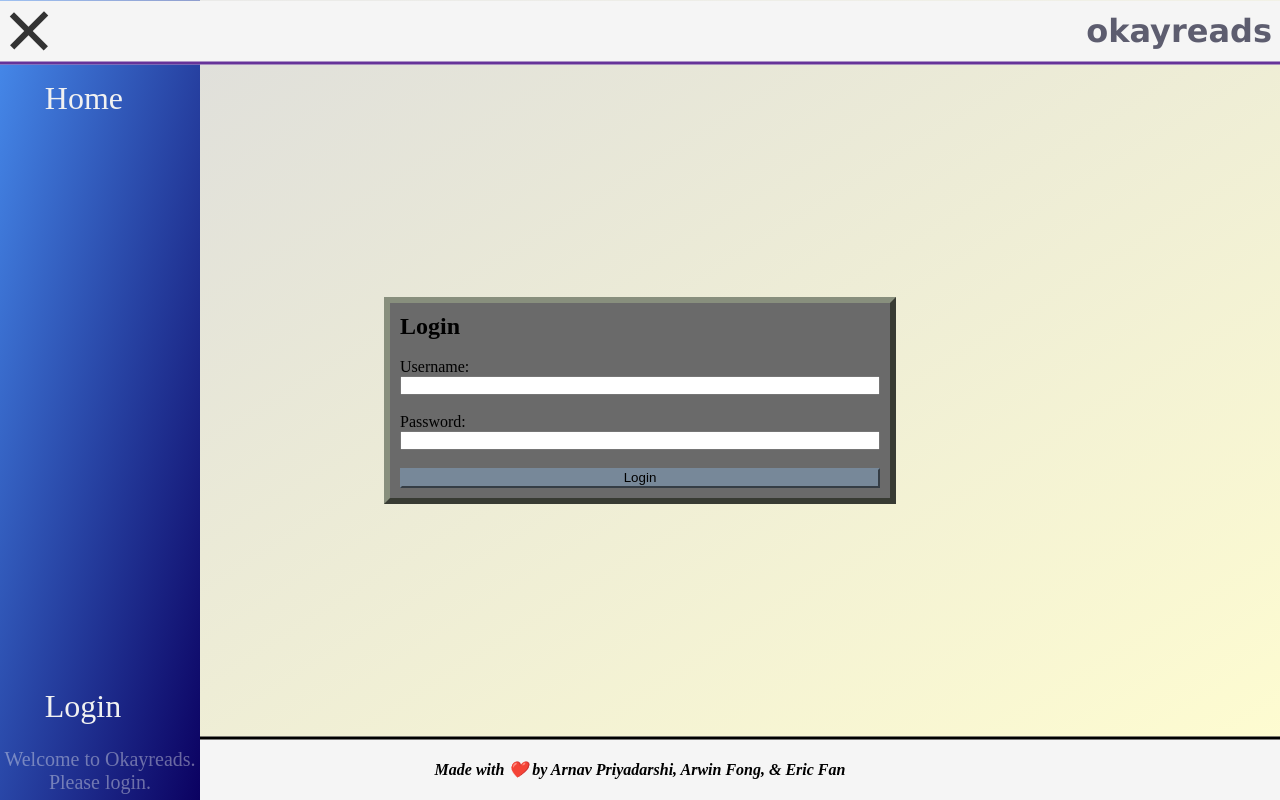
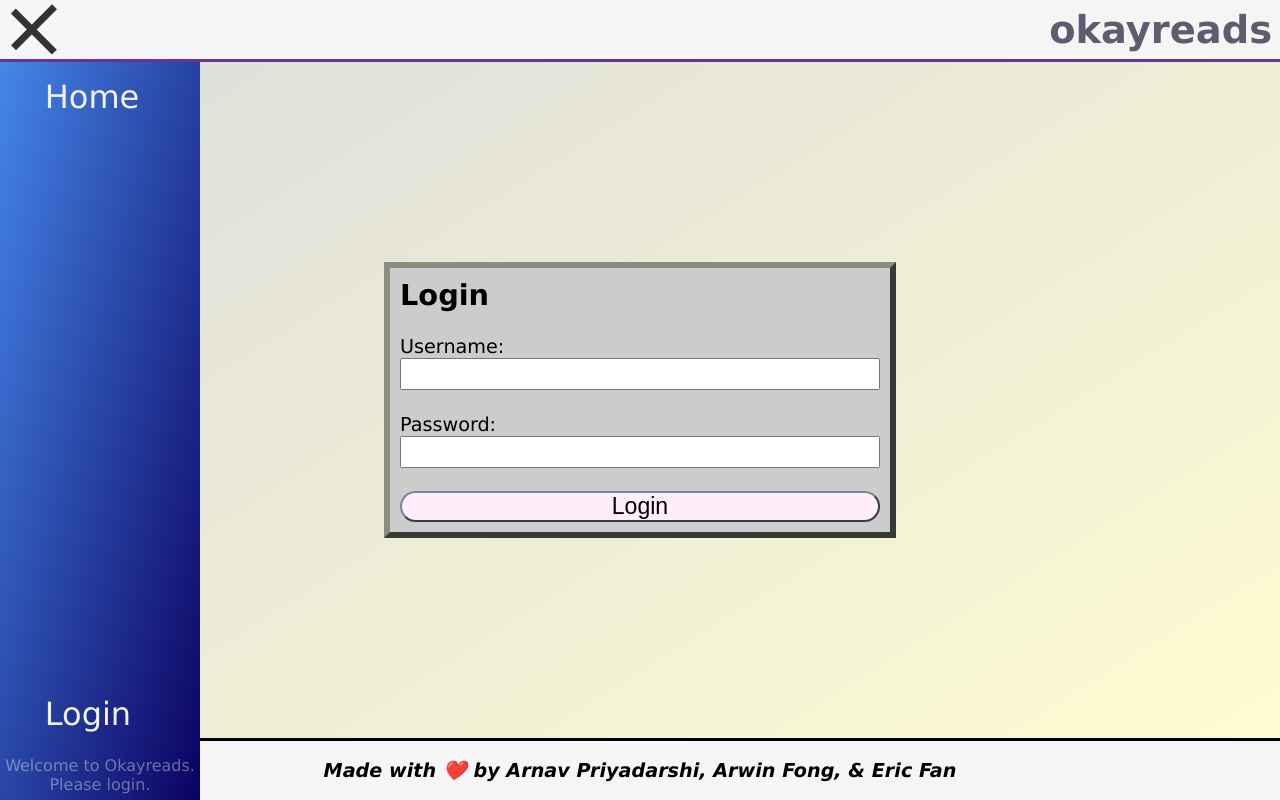
Before and after one commit to arnavp103/okayreads, a website: page pages/login.html in a window 1280 px wide. Both pictures are taken after a click on the element 29 px from the left and 30 px from the top of the page. Drawn offline with Linux system fonts and the light colour scheme.

Commit message:
Resize login page for better readability

```diff
--- a/src/navbar.js
+++ b/src/navbar.js
@@ -53,7 +53,7 @@ document.getElementById("login").addEventListener("click", () => {
 function toggleNavbar() {
     try {
         // Mobile view
-        if (window.innerWidth <= 450) {
+        if (window.innerWidth <= 480) {
             navbar.style.paddingTop = (document.querySelector("header").offsetHeight).toString() + "px";
             navbar.style.width = "100%";
             if (navbar.style.height.localeCompare("100%") == 0) {
--- a/styles/login-styles.css
+++ b/styles/login-styles.css
@@ -11,7 +11,8 @@ body {
 	width: 100vw;
 	height: 100vh;
 	background: linear-gradient(to bottom right, gainsboro, #fffdd0);
-	font-family: Avenir;
+	font-family: 'Lucida Sans', 'Lucida Sans Regular', 'Lucida Grande', 'Lucida Sans Unicode', Geneva, Verdana, sans-serif;
+	font-size: larger;
 }
 
 #login_box {
@@ -20,16 +21,23 @@ body {
     margin: 25vh 30vw;
     padding: 10px;
     border: 6px outset rgb(136, 143, 125);
-    background-color: rgb(106, 106, 106);
+    background-color: rgb(204, 204, 204);
     justify-content: center;
+}
+
+input {
+	line-height: 1.75rem;
+	font-size: larger;
 }
 
 button {
     border: 2px outset lightslategray;
-    background: lightslategray;
+	border-radius: 2em;
+    background: #feeefa;
     flex-basis: 20px;
     flex-shrink: 0;
     flex-grow: 0;
+	font-size: larger;
 }
 
 header {
--- a/styles/utils.css
+++ b/styles/utils.css
@@ -118,12 +118,13 @@ footer > h4 {
 #welcome_msg {
 	margin-top: 10px;
 	margin-bottom: 6px;
-	font-size: 20px;
+	font-size: 16px;
 	opacity: 0.4;
 	color: #f1f1f1;
 	text-align: center;
     overflow: hidden;
     white-space: nowrap;
+    word-wrap: break-word;
 }
 
 @media screen and (max-width: 480px) {
```
